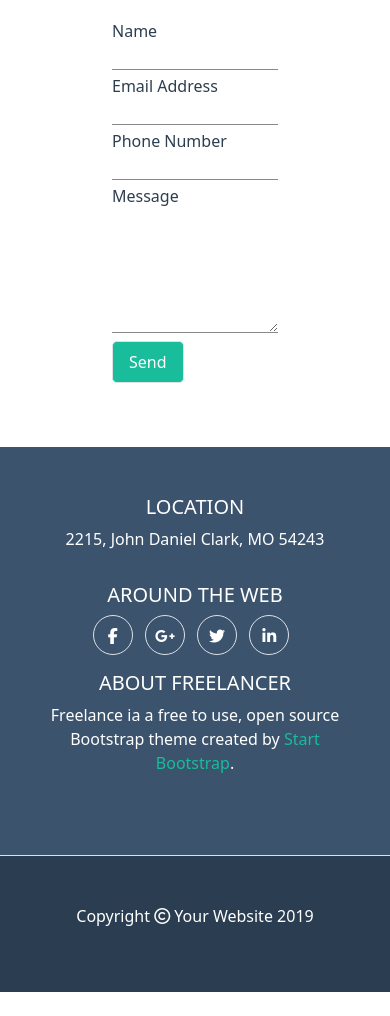
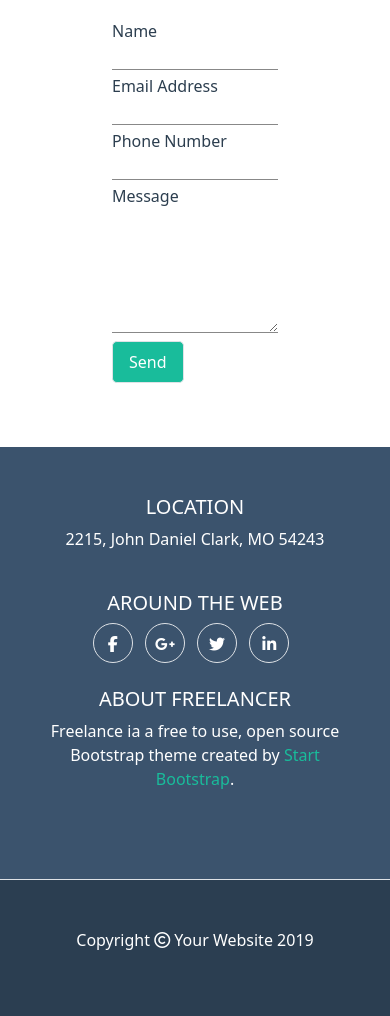
Before and after one commit to rachelpatrocinio/html-css-bootstrap-freelancer, a plain HTML site: page index.html in a window 390 px wide. Shown: the part 3710-4726 px from the top of the page. Before the commit the page ends 4702 px from the top, so only its background shows below. Drawn offline with nearby package versions, Linux system fonts and the light colour scheme.

Commit message:
Refactor: mb of .main-footer .col

```diff
--- a/index.html
+++ b/index.html
@@ -129,18 +129,18 @@
     <footer class="main-footer">
         <div class="container p-5">
             <div class="row text-center text-white">
-                <div class="col-12 col-md-4 mb-3">
+                <div class="col-12 col-md-4 mb-4">
                     <h1 class="fs-5">LOCATION</h1>
                     <p>2215, John Daniel Clark, MO 54243</p>
                 </div>
-                <div class="col-12 col-md-4 mb-3">
+                <div class="col-12 col-md-4 mb-4">
                     <h1 class="fs-5">AROUND THE WEB</h1>
                     <i class="me-2 border rounded-circle fa-brands fa-facebook-f"></i>
                     <i class="me-2 border rounded-circle fa-brands fa-google-plus-g"></i>
                     <i class="me-2 border rounded-circle fa-brands fa-twitter"></i>
                     <i class="me-2 border rounded-circle fa-brands fa-linkedin-in"></i>
                 </div>
-                <div class="col-12 col-md-4 mb-3">
+                <div class="col-12 col-md-4 mb-4">
                     <h1 class="fs-5">ABOUT FREELANCER</h1>
                     <p>Freelance ia a free to use, open source Bootstrap theme created by <span>Start Bootstrap</span>.</p>
                 </div>
```
